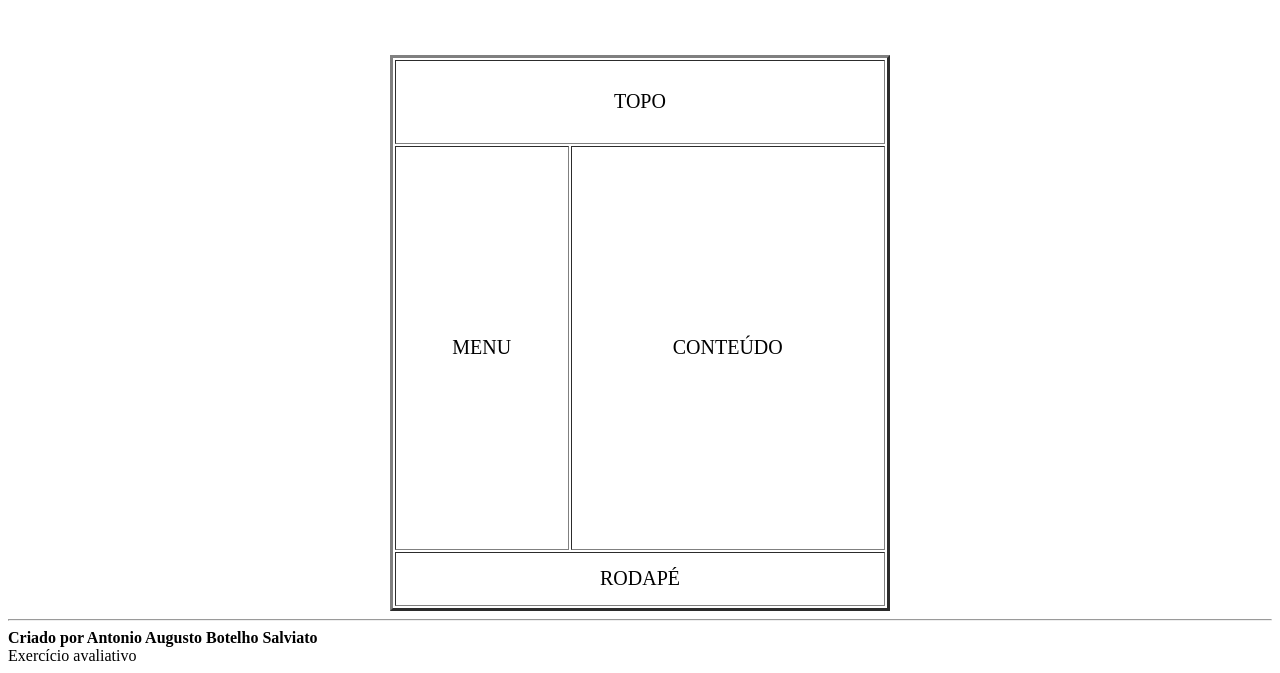
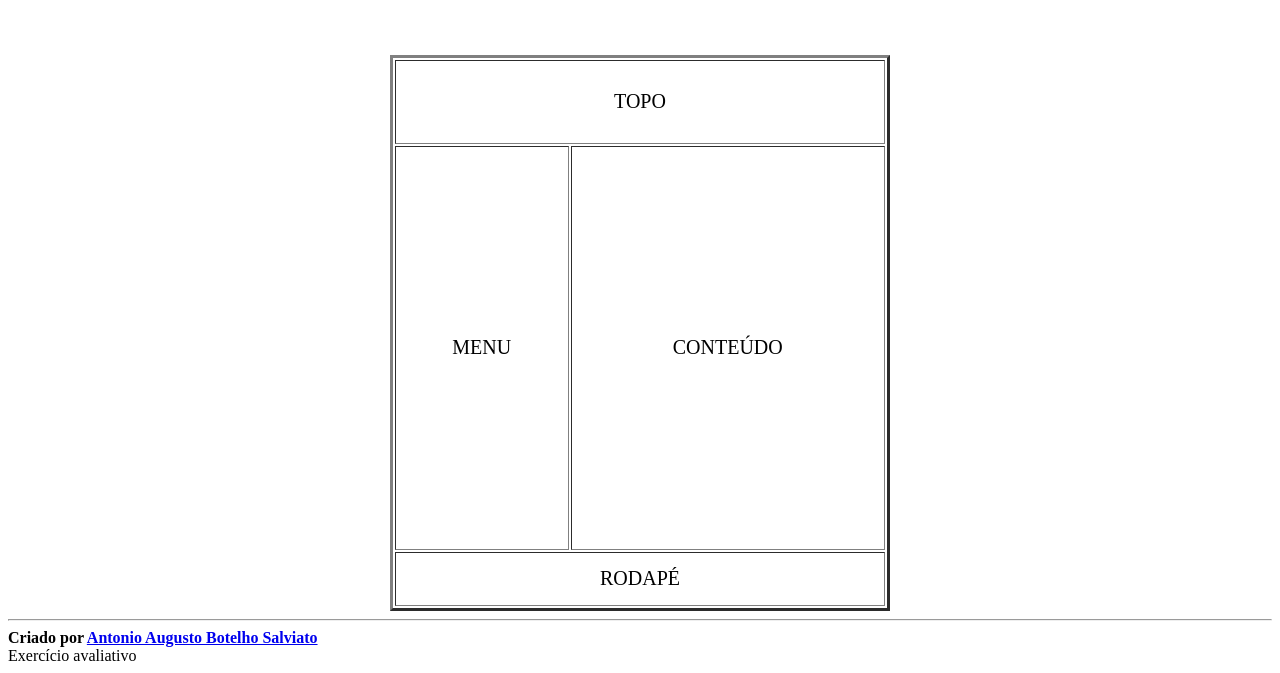
Before and after one commit to antonio-salviato/tabelas, a plain HTML site: page Exercicio2.html in a window 1280 px wide. Shown: the part 169-842 px from the top of the page. Drawn offline with Linux system fonts and the light colour scheme.

Commit message:
exercicio tabelas

```diff
--- a/Exercicio2.html
+++ b/Exercicio2.html
@@ -43,7 +43,7 @@
       <hr>
         <footer>
           <b>
-            Criado por Antonio Augusto Botelho Salviato
+            Criado por <a href="https://github.com/antonio-salviato">Antonio Augusto Botelho Salviato</a>
           </b>
           <br>
           Exercício avaliativo
```
Also changed, not shown: Exercicio3.html (+1 -1 lines), index.html (+1 -1 lines).
